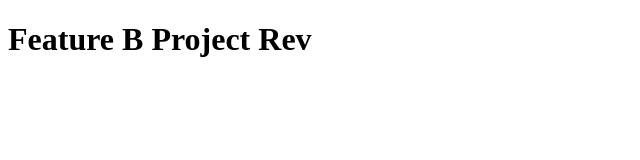
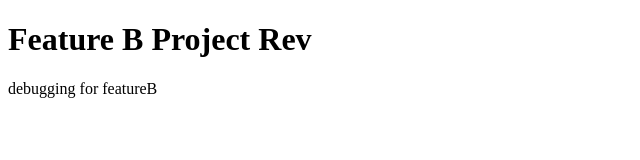
Before and after one commit to OscOkt021/section-satu-versioning, a plain HTML site: page featureB.html in a window 1280 px wide. Shown: the whole page, without its empty margins (0-640 px from the left). Drawn offline with Linux system fonts and the light colour scheme.

Commit message:
debug for feature b in line 12

```diff
--- a/featureB.html
+++ b/featureB.html
@@ -8,5 +8,8 @@
 </head>
 <body>
     <h1>Feature B Project Rev</h1>
+    <p>
+        debugging for featureB
+    </p>
 </body>
 </html>
```
